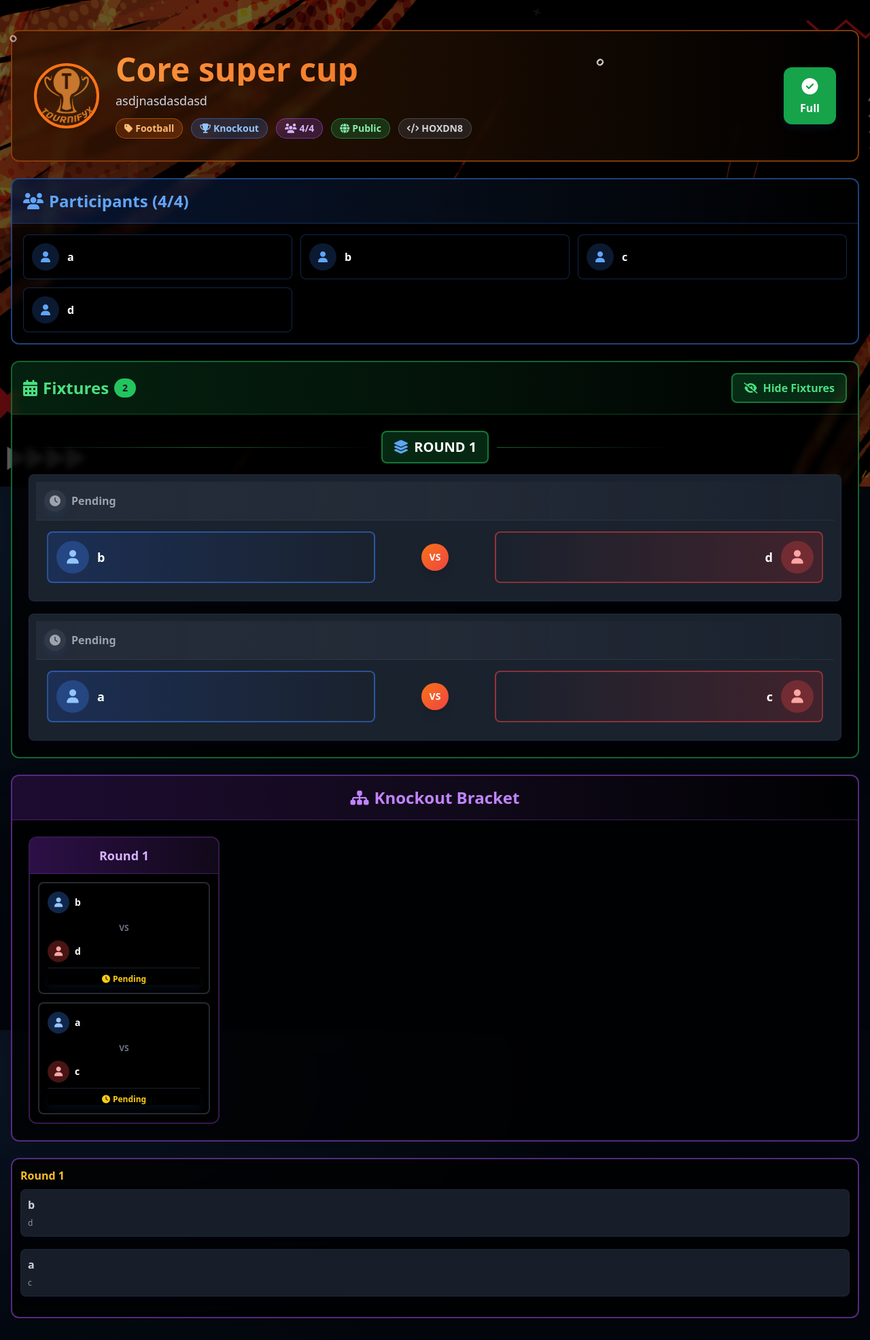
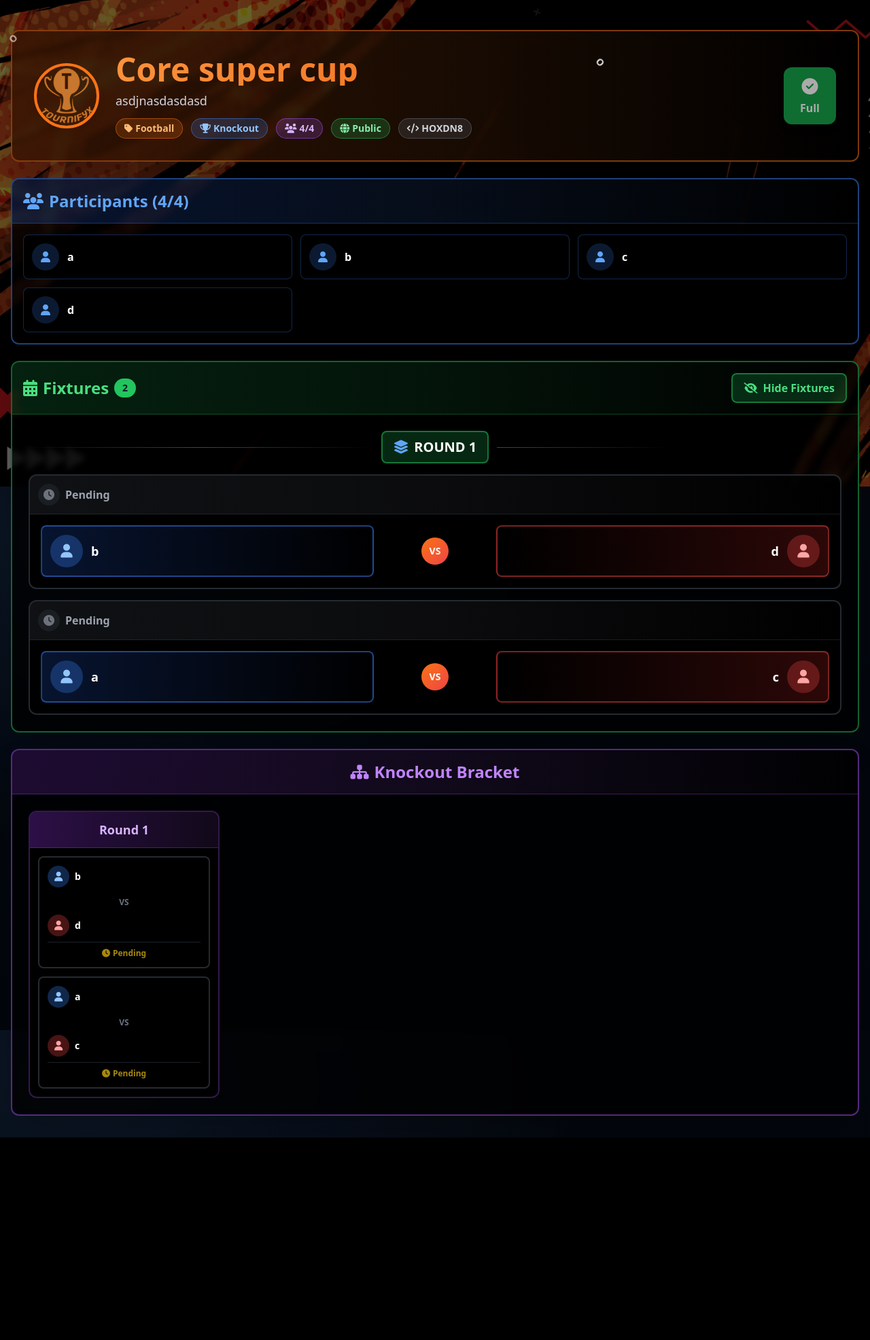
Before and after one commit to Arkibba/tournifyx, a Django app: page /tournament/101/ in a window 1280 px wide. Shown: the part 84-2056 px from the top of the page at 68% size. After the commit the page ends 1758 px from the top, so only its background shows below. Run offline with Django 5.2, Linux system fonts and the light colour scheme; a user stored in the database is signed in; data comes from the database, SQL or seed files in the repository; data that the repository does not hold is empty; some libraries are stand-ins or nearby versions.

Commit message:
Removed unnecessary bracket from dashboard

```diff
--- a/templates/tournament_dashboard.html
+++ b/templates/tournament_dashboard.html
@@ -890,12 +890,6 @@
             </div>
         {% endif %}
 
-        <!-- Bracket Canvas -->
-        <div id="bracket-area">
-            <link rel="stylesheet" href="/static/css/bracket.css">
-            <div id="bracket-container" class="bg-black/80 backdrop-blur-sm border-2 border-purple-500/50 rounded-xl p-6 shadow-2xl"></div>
-        </div>
-
         <!-- Point Table -->
         {% if tournament.match_type != 'knockout' %}
             <div class="bg-black/80 backdrop-blur-sm rounded-xl shadow-2xl overflow-hidden border-2 border-cyan-500/50">
```
